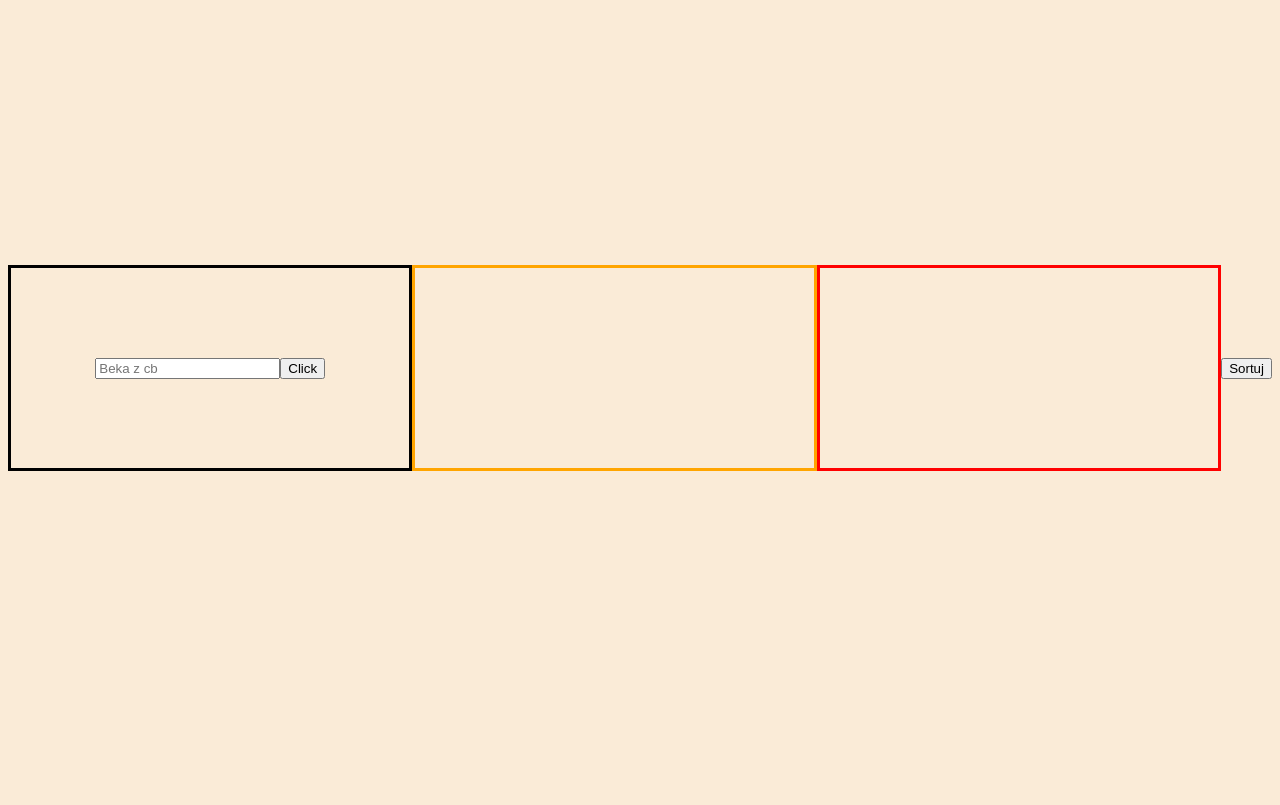
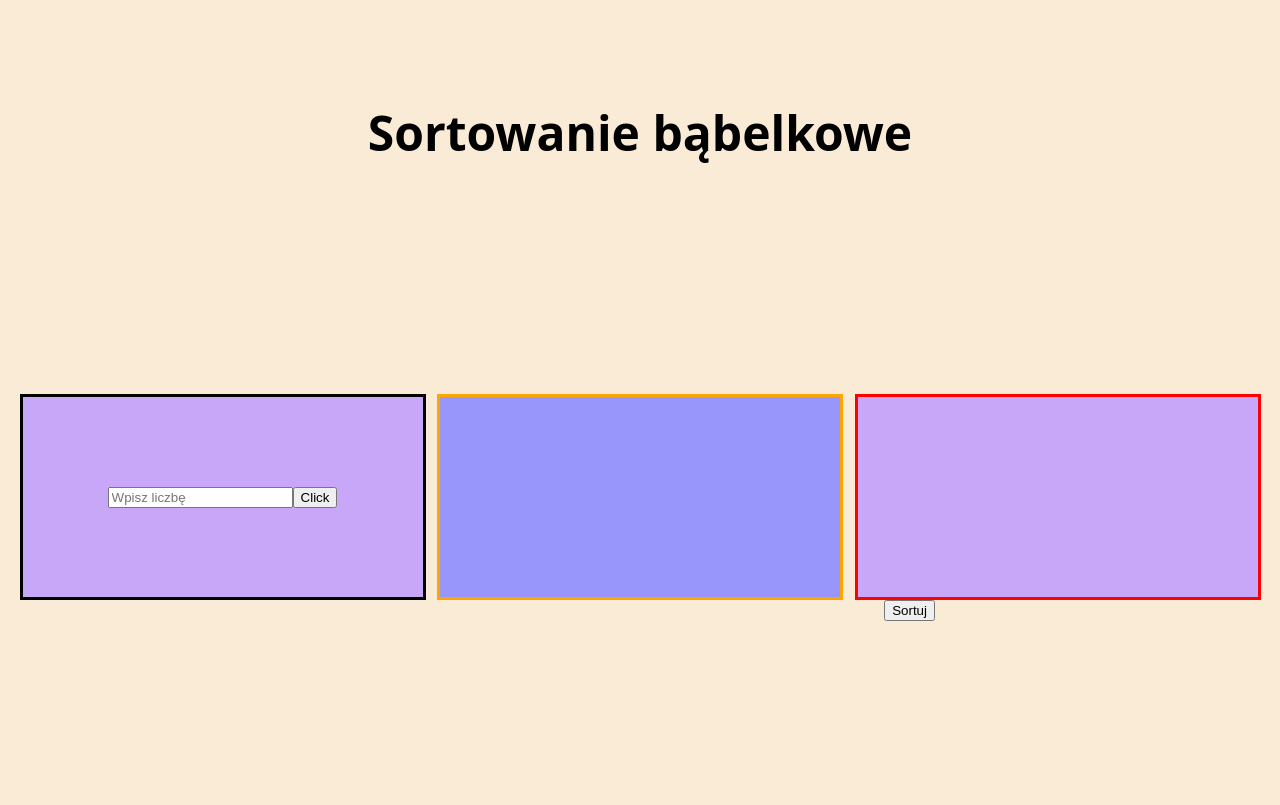
Before and after one commit to NiVekk00/Programming, a PHP site: page / in a window 1280 px wide. Before the commit the page ends 471 px from the top, so only its background shows below. Run offline with PHP 8.4, Linux system fonts and the light colour scheme.

Commit message:
16.03.2022
Bubble Sort

```diff
--- a/School/K/Bubble Sort/index.html
+++ b/School/K/Bubble Sort/index.html
@@ -7,11 +7,14 @@
     <title>Bubble Sort</title>
 </head>
 <body>
+
+    <h1>Sortowanie bąbelkowe</h1>
+
     <div id="container">
 
         <div id="first">
 
-            <input type="number" placeholder="Beka z cb" id="number">
+            <input type="number" placeholder="Wpisz liczbę" id="number">
             <button onclick="AddItems()">Click</button>
 
         </div>
@@ -22,7 +25,8 @@
 
         <div id="third">
         </div>
-        <button onclick="Sort(Array)">Sortuj</button>
+
+        <button onclick="Sort()" id="buttonik">Sortuj</button>
 
     </div>
 
--- a/School/K/Bubble Sort/script.js
+++ b/School/K/Bubble Sort/script.js
@@ -8,32 +8,30 @@ function AddItems(){
     var Number = document.getElementById("number").value;
 
     counter++;
+
     Second.innerHTML = counter;
 
     Array.push(Number);
-
-    console.log(Array)
 
     Third.innerHTML = Array + " ";
 
 
 }
 
-function Sort(Array){
+function Sort(){
     var Third = document.getElementById("third");
 
+    for(i = 0; i < Array.length; i++){
 
-    for(let i = 0; i < Array.length; i++){
+      for(j = Array.length; j >= i; j--){
 
-      for(let j = 0; j < ( Array.length - i -1 ); j++){
-
-        if(Array[j] > Array[j+1]){
-
-          let temp = Array[j]
-          Array[j] = Array[j + 1]
-          Array[j+1] = temp
+        if(Array[j] < Array[j-1]){
+          var temp = Array[j-1];
+          Array[j-1] = Array[j];
+          Array[j] = temp;
         }
       }
+
+      Third.innerHTML = Array;
     }
-    Third.innerHTML = Array;
 }
--- a/School/K/Bubble Sort/styles.css
+++ b/School/K/Bubble Sort/styles.css
@@ -5,7 +5,7 @@ body {
   display: flex;
   justify-content: space-evenly;
   align-items: center;
-  height: 90vh;
+  height: 75vh;
 }
 #first {
   height: 200px;
@@ -14,6 +14,7 @@ body {
   display: flex;
   align-items: center;
   justify-content: center;
+  background-color: rgb(201, 167, 248);
 }
 #second {
   height: 200px;
@@ -23,6 +24,7 @@ body {
   align-items: center;
   justify-content: center;
   font-size: 24pt;
+  background-color: rgb(152, 150, 250);
 }
 #third {
   height: 200px;
@@ -32,4 +34,16 @@ body {
   display: flex;
   align-items: center;
   align-self: auto;
+  background-color: rgb(201, 167, 248);
 }
+h1 {
+  text-align: center;
+  font-size: 36pt;
+  margin-top: 100px;
+  font-family: "Open Sans", sans-serif;
+}
+#buttonik {
+  position: absolute;
+  top: 600px;
+  right: 345px;
+}
```
